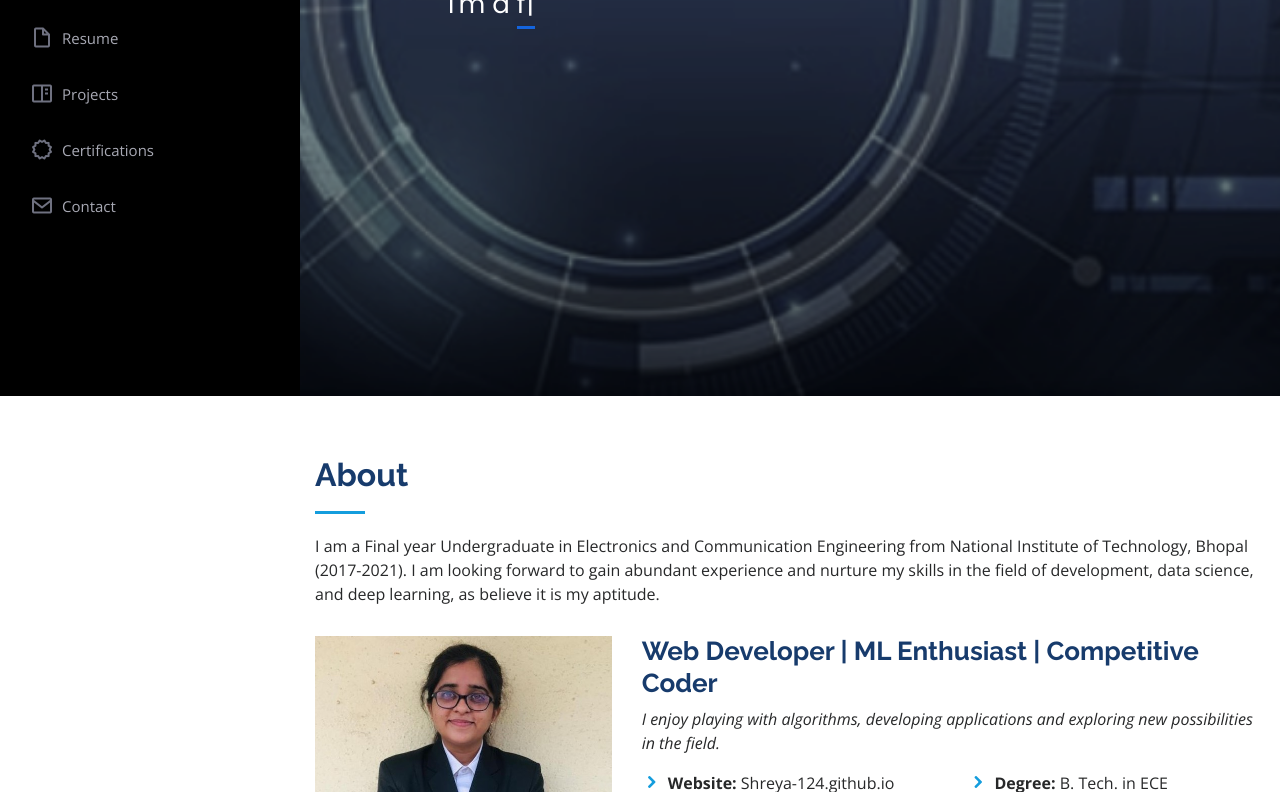
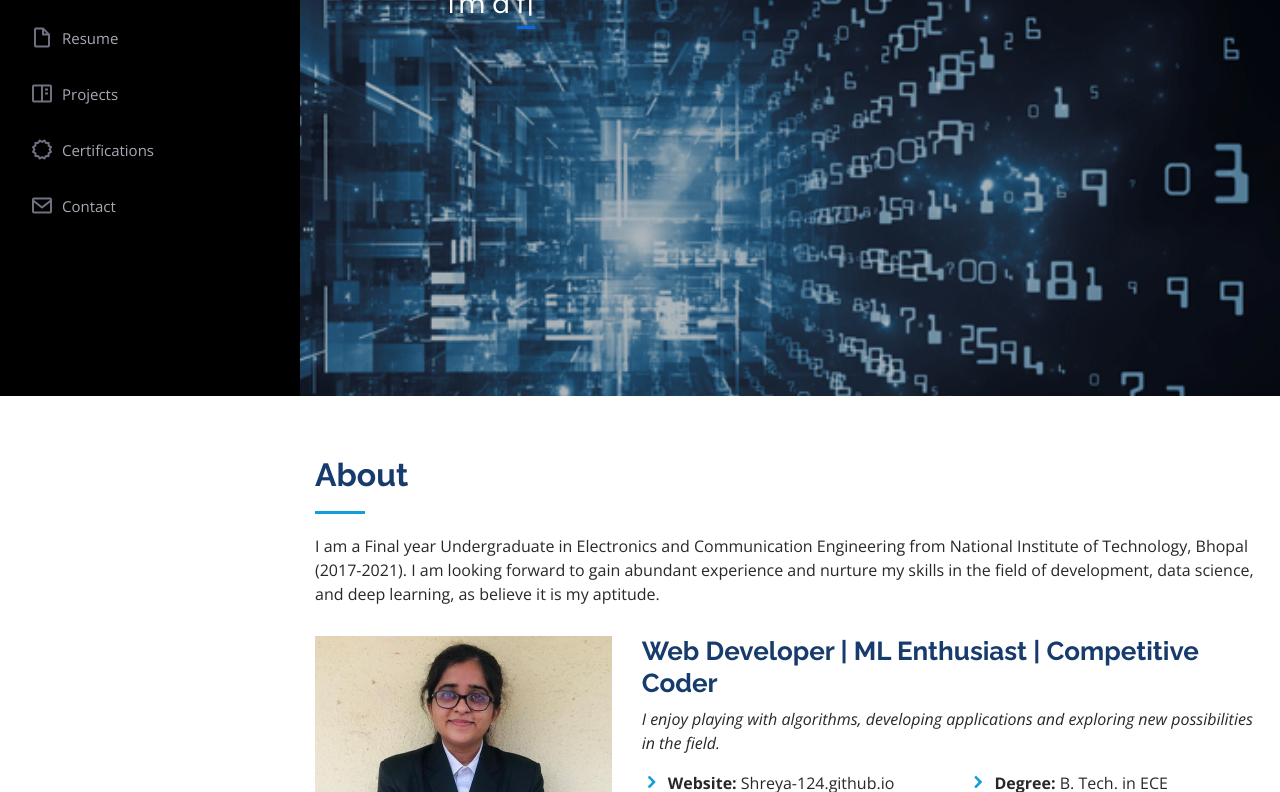
Before and after one commit to Shreya-124/Shreya-124.github.io, a plain HTML site: page index.html in a window 1280 px wide. Shown: the part 404-1196 px from the top of the page. Drawn offline with nearby package versions, Linux system fonts and the light colour scheme.

Commit message:
modified

```diff
--- a/assets/css/style.css
+++ b/assets/css/style.css
@@ -202,7 +202,7 @@ h1, h2, h3, h4, h5, h6 {
 #hero {
   width: 100%;
   height: 100vh;
-  background: url("../img/back.png") top center;
+  background: url("../img/back.gif") top center;
   background-size: cover;
 }
 
```
Also changed, not shown: assets/img/back.gif (added), assets/img/back.png (deleted), assets/img/backg.jpg (deleted).
